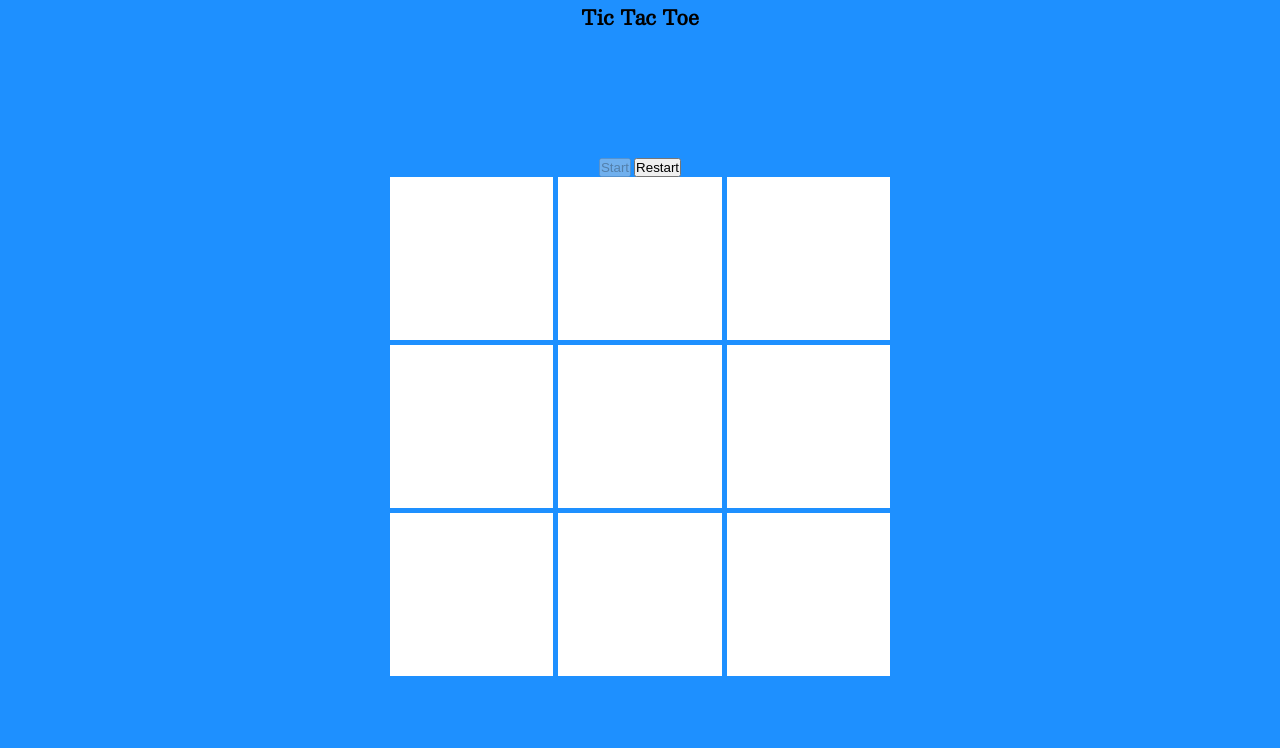
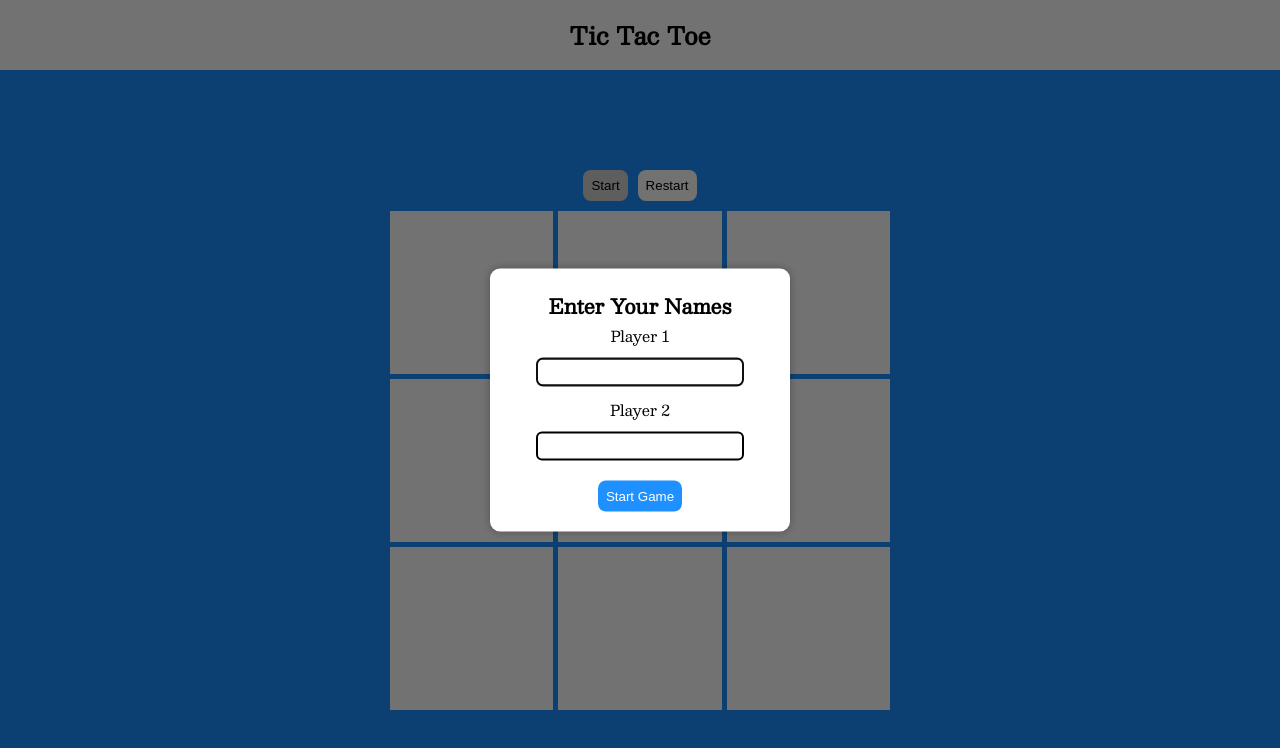
Before and after one commit to EmmanuelETM/Tic-Tac-Toe, a plain HTML site: page index.html in a window 1280 px wide. Drawn offline with nearby package versions, Linux system fonts and the light colour scheme.

Commit message:
Finished Project

```diff
--- a/app.js
+++ b/app.js
@@ -109,7 +109,7 @@ const Game = (() => {
         const restartButton = document.querySelectorAll(".restart");
         const startButton = document.querySelector(".start");
         const gameDialog = document.querySelector(".game-dialog");
-        const gameDialogH1 = document.querySelector(".game-dialog-header");
+        const gameDialogH1 = document.querySelector(".dialog-title");
         const gameDialogClose = document.querySelector(".close-button");
         const playerDialog = document.querySelector(".player-dialog");
         const form = document.querySelector("form");
@@ -120,8 +120,9 @@ const Game = (() => {
         const playerTurn = document.querySelector(".player-turn");
 
         startButton.disabled = true;
-        // playerDialog.showModal();
-        // overlay.classList.add("active");
+        playerDialog.showModal();
+        overlay.classList.add("active");
+
 
         const createCells = () => {
             GameBoard.getBoard().forEach((element, index) => {
@@ -218,7 +219,6 @@ const Game = (() => {
             boardContainer.addEventListener('click', handleBoardClick);
         }
 
-
         return { updateBoard, AddListeners };
     })();
 
--- a/index.html
+++ b/index.html
@@ -28,6 +28,7 @@
     <div class="overlay"></div>
 
     <dialog class="player-dialog">
+        <h1>Enter Your Names</h1>
         <form action="/">
             <label for="player1">Player 1</label>
             <input type="text" name="player1" id="player1">
@@ -41,8 +42,10 @@
 
     <dialog class="game-dialog">
         <button class="close-button">X</button>
-        <h1 class="game-dialog-header"></h1>
-        <button class="restart">Restart</button>
+        <div>
+            <h1 class="dialog-title"></h1>
+            <button class="restart dialog-button">Restart</button>
+        </div>
     </dialog>
     <script src="./app.js"></script>
 </body>
--- a/style.css
+++ b/style.css
@@ -20,6 +20,16 @@ body {
     background-color:dodgerblue
 }
 
+header {
+    display: flex;
+    justify-content: center;
+    align-items: center;
+    background-color: white;
+    width: 100%;
+    padding: 1.5rem;
+    font-size: 1.2rem;
+}
+
 section {
     flex: 1;
     width: 100%;
@@ -36,6 +46,18 @@ form {
     justify-content: center;
     align-items: center;
     flex-direction: column;
+    gap: 1rem;
+}
+
+input {
+    border: 2px solid black;
+    border-radius: 0.6rem;
+    padding: 0.5rem;
+    width: 80%;
+}
+
+label {
+    font-size: 1.5rem;
 }
 
 .board-container {
@@ -52,6 +74,8 @@ form {
     align-items: center;
     justify-content: space-around;
     width: 100%;
+    color: white;
+    font-weight: 500;
 }
 
 .cell {
@@ -76,20 +100,54 @@ dialog {
 
 .player-dialog {
     width: 300px;
+    text-align: center;
+}
+
+.button-container {
+    display: flex;
+    gap: 1rem;
+}
+
+.restart, .start{
+    flex: 1;
+    background-color: white;
+    color: black;
+    margin-bottom: 1rem;
+    padding: 0.8rem;
+    border: none;
+    border-radius: 0.8rem;
+    margin-top: 1rem;
+}
+.restart:disabled, .start:disabled {
+    background-color: lightgray;
+}
+
+.form-button {
+    background-color: dodgerblue;
+    color: white;
+    padding: 0.8rem;
+    border: none;
+    border-radius: 0.8rem;
+    margin-top: 1rem;
+}
+
+.dialog-title {
+    margin: 1rem;
 }
 
 .game-dialog {
-    width: 400px;
+    width: 300px;
     text-align: center;
 }
 
 .close-button {
     position: absolute;
     top: 10px;
-    right: 10px;
-    background: red;
-    color: white;
+    right: 15px;
+    font-size: 2rem;
+    color: black;
     border: none;
+    background-color: transparent;
     cursor: pointer;
 }
 
```
